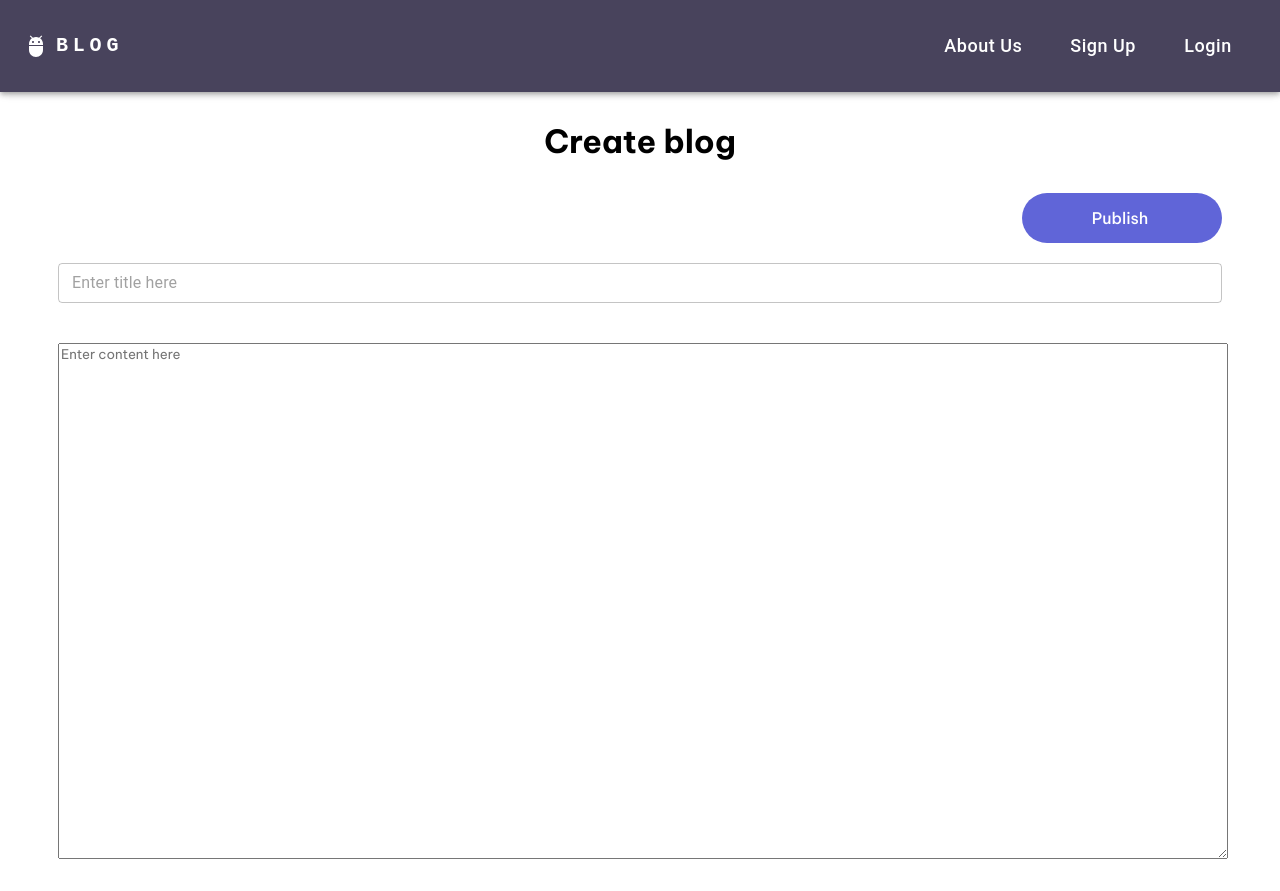
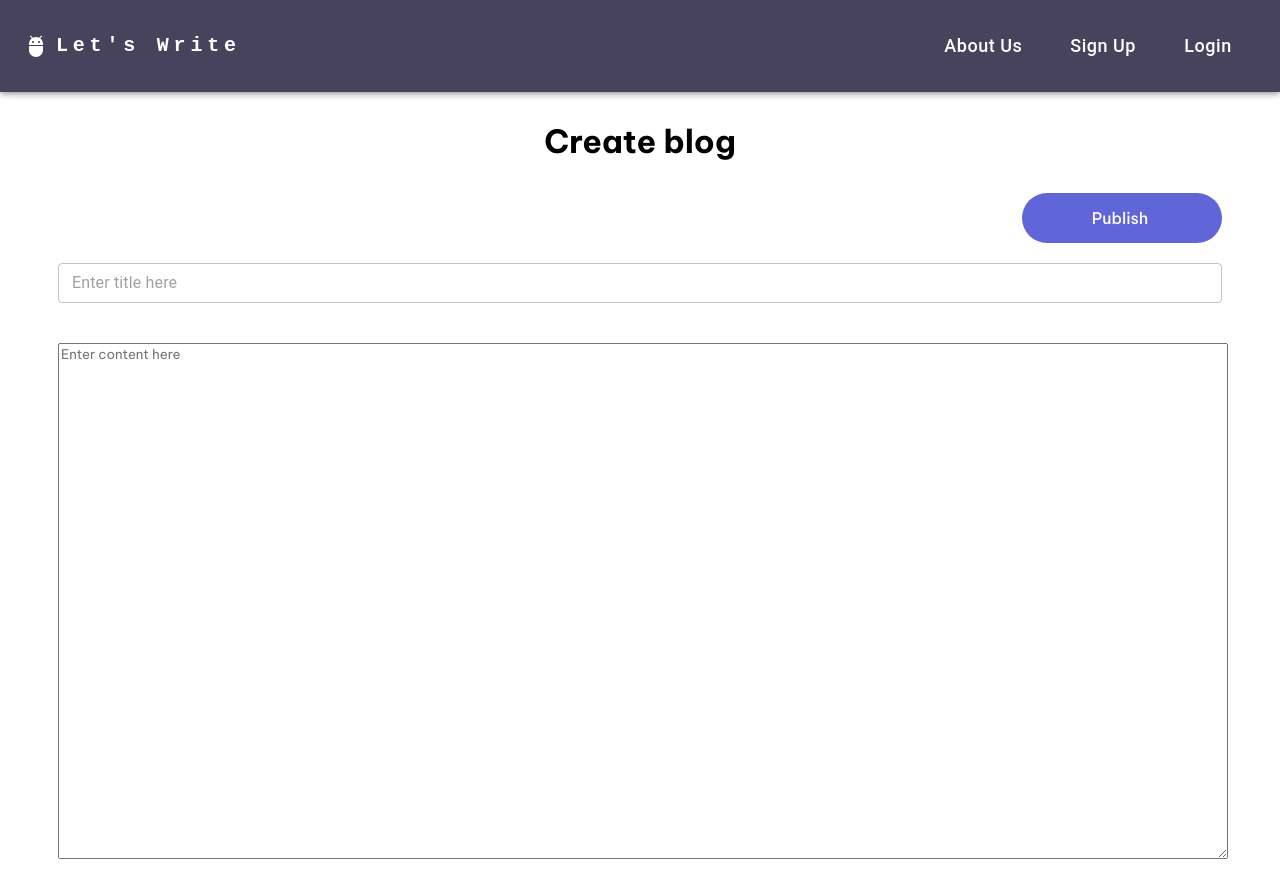
Before and after one commit to Poorva5/LetsWrite-Frontend, a React (Create React App) app: page /create-blog in a window 1280 px wide. Built offline with nearby package versions, Linux system fonts and the light colour scheme.

Commit message:
some fixes

```diff
--- a/src/Components/Header/Header.js
+++ b/src/Components/Header/Header.js
@@ -81,7 +81,7 @@ function ResponsiveAppBar() {
                             cursor: 'pointer'
                         }}
                     >
-                        BLOG
+                        Let's Write
                     </Typography>
 
                     <Box sx={{ flexGrow: 1, display: { xs: 'flex', md: 'none' } }}>
--- a/src/store/auth.js
+++ b/src/store/auth.js
@@ -1,7 +1,7 @@
 import axios from "axios";
 
 const apiWithoutToken = axios.create({
-    baseURL: "http://localhost:8000",
+    baseURL: "http://15.207.8.22:8005",
     timeout: 15000,
     headers: {
         "Content-Type": "Application/json",
--- a/src/store/blog.js
+++ b/src/store/blog.js
@@ -1,7 +1,7 @@
 import axios from "axios";
 
 const apiWithToken = axios.create({
-    baseURL: "http://localhost:8000",
+    baseURL: "http://15.207.8.22:8005",
     timeout: 15000,
     headers: {
         "Content-Type": "Application/json",
```
